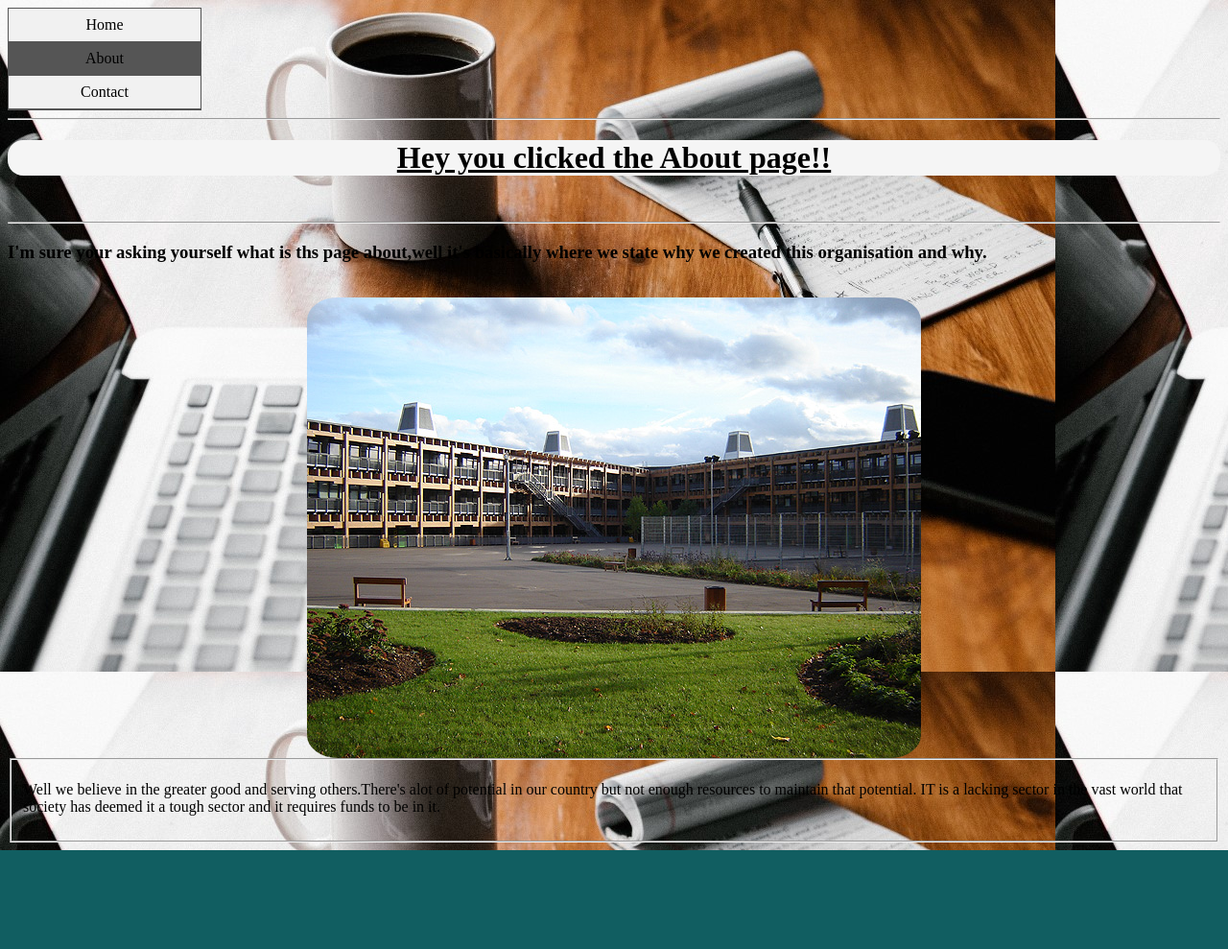
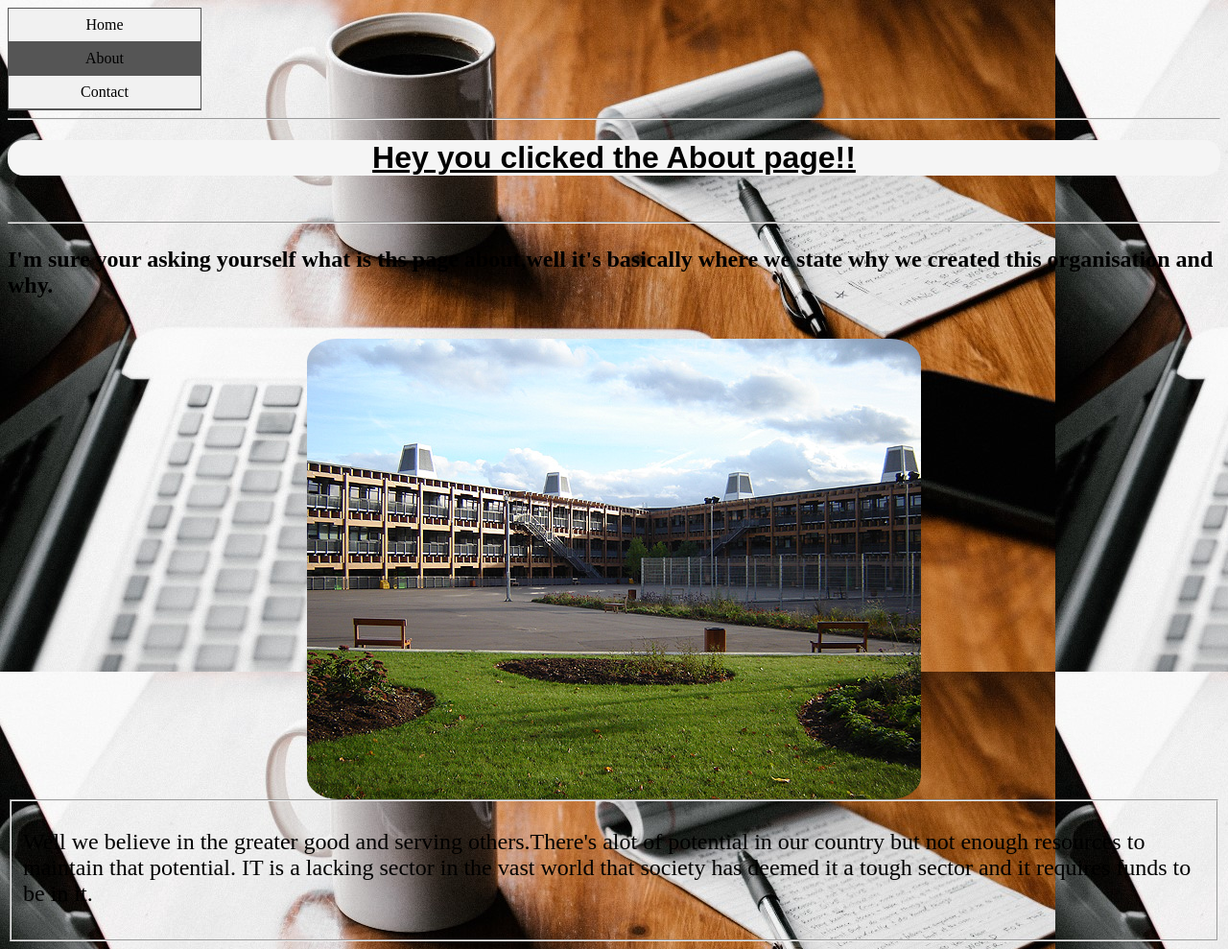
Before and after one commit to Teddy1824/Projects, a plain HTML site: page aboutpage.html in a window 1280 px wide. Shown: the whole page at 96% size. Before the commit the page ends 886 px from the top, so only its background shows below. Drawn offline with Linux system fonts and the light colour scheme.

Commit message:
Project HTML

```diff
--- a/style.css
+++ b/style.css
@@ -37,7 +37,8 @@ h1 {
   text-align: center;
   background-color: whitesmoke;
   border-radius: 16px;
-  color:black
+  color: black;
+  font-family: sans-serif;
 }
 
 .center {
@@ -63,6 +64,10 @@ h1 {
   border-radius: 4%;
 }
 
-.fa-facebook {
-  background: #3B5998;
-  color: white;
+h3 {
+  font-size: x-large;
+}
+
+p {
+  font-size: x-large;
+}
```
